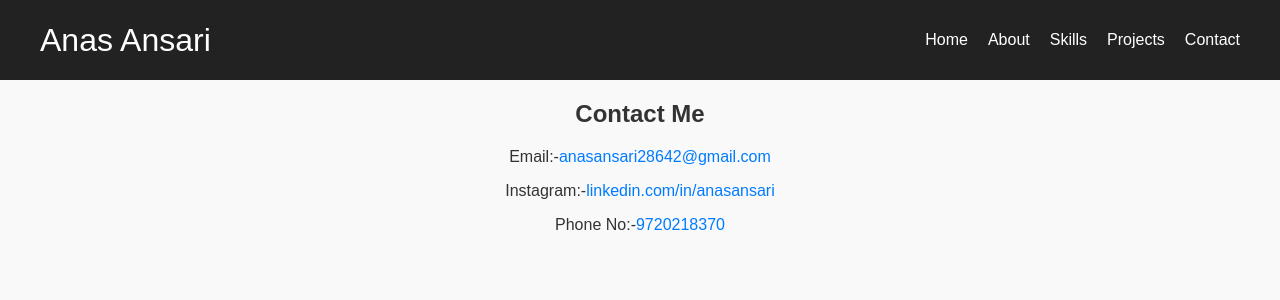
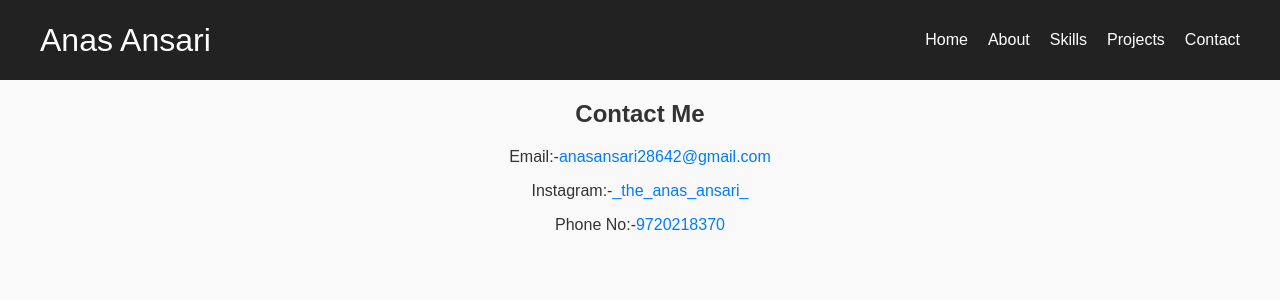
Before and after one commit to anas-1001/my-portfolio, a React (Vite) app: page /contact in a window 1280 px wide. Shown: the top 300 px of the page. Built offline with nearby package versions, Linux system fonts and the light colour scheme.

Commit message:
updated instagram

```diff
--- a/src/Contact.jsx
+++ b/src/Contact.jsx
@@ -4,7 +4,7 @@ function Contact() {
         <div className="contact">
             <h2>Contact Me</h2>
             <p>Email:-<a href="mailto:anasansari28642@gmail.com">anasansari28642@gmail.com</a></p>
-            <p>Instagram:-<a href="https://www.instagram.com/_the_anas_ansari_/" target="_blank" rel="noopener noreferrer">linkedin.com/in/anasansari</a></p>
+            <p>Instagram:-<a href="https://www.instagram.com/_the_anas_ansari_/" target="_blank" rel="noopener noreferrer">_the_anas_ansari_</a></p>
             <p>Phone No:-<a href="tel:9720218370">9720218370</a></p>
 
         </div>
```
